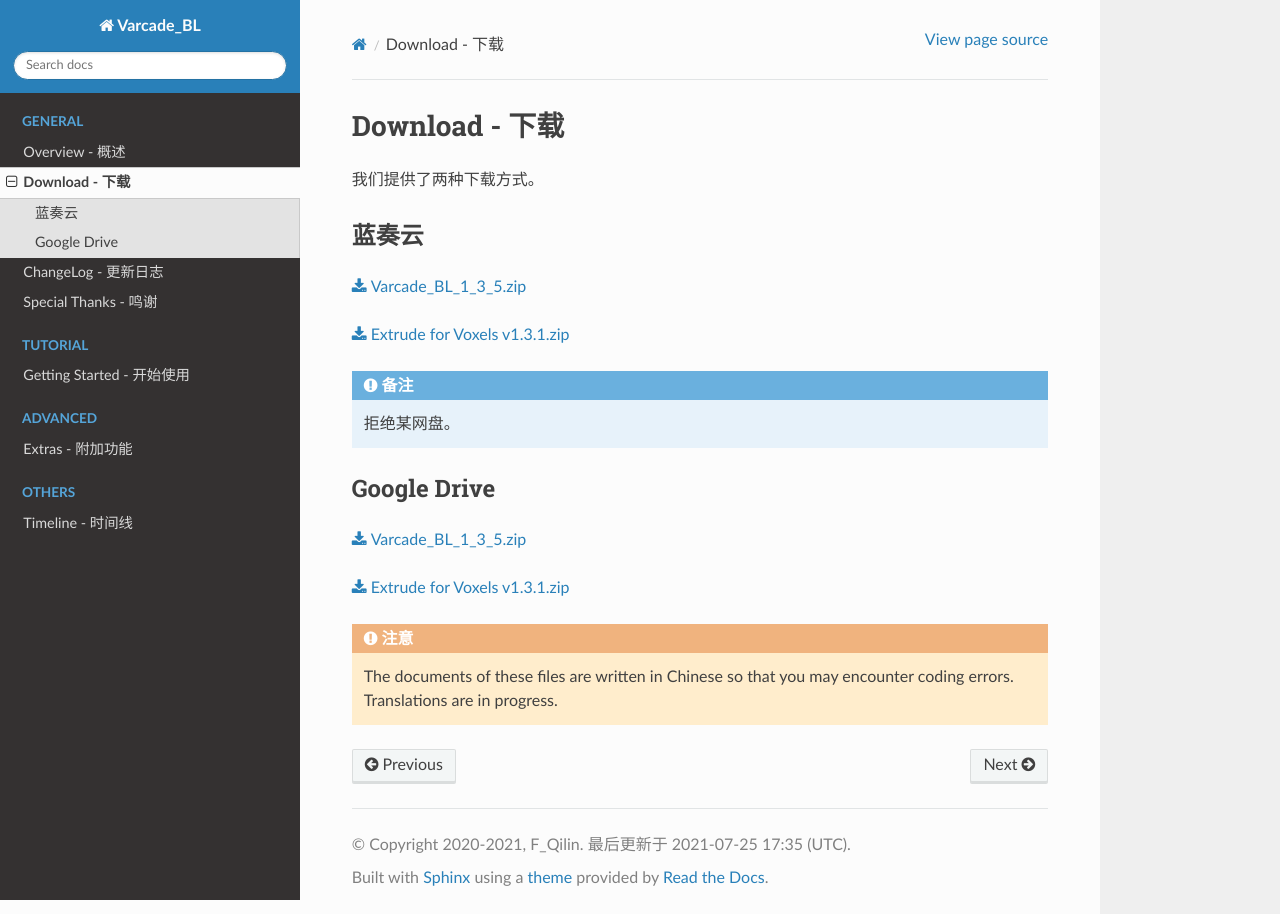
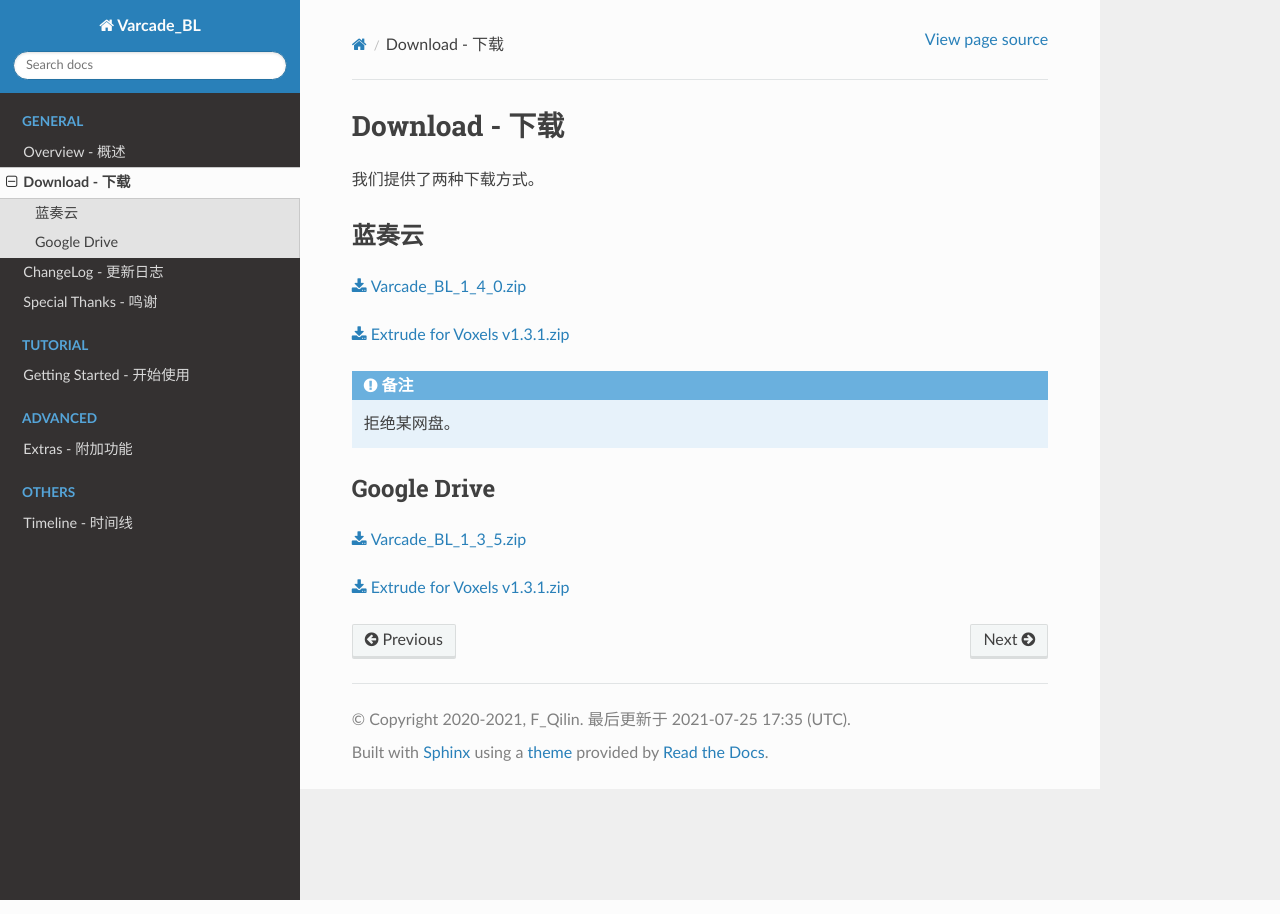
Before and after one commit to FZQ0003/Varcade_BL_Docs, a Sphinx documentation site: the page built from source/download.md, in a window 1280 px wide. Built offline with Sphinx 7.4.7 and the Read the Docs theme 2.0.0, drawn with Linux system fonts in a browser that asks for light colours; the version number could not be read and is left out.

Commit message:
2021-07-26 #2

````diff
--- a/source/download.md
+++ b/source/download.md
@@ -5,7 +5,7 @@
 ## 蓝奏云
 
 ``` eval_rst
-:download:`Varcade_BL_1_3_5.zip <https://fqilin.lanzous.com/iLCkFlxeu5i>`
+:download:`Varcade_BL_1_4_0.zip <https://fqilin.lanzoui.com/icAPdrup79i>`
 
 :download:`Extrude for Voxels v1.3.1.zip <https://fqilin.lanzous.com/iVd6jfc02gf>`
 
@@ -16,11 +16,6 @@
 ## Google Drive
 
 ``` eval_rst
-:download:`Varcade_BL_1_3_5.zip <https://drive.google.com/file/d/115J00X6hLtDxAnK6W_Oe63pl3LXeUP4Y/view?usp=sharing>`
+:download:`Varcade_BL_1_3_5.zip <https://drive.google.com/file/d/1X6cCQPeJwIx6B84FhjpmQkz6nFLubkQs/view?usp=sharing>`
 
 :download:`Extrude for Voxels v1.3.1.zip <https://drive.google.com/file/d/1zux02wVJywK8LkJ-Fyx8YxFouExaFZmh/view?usp=sharing>`
-
-.. attention::
-   The documents of these files are written in Chinese so that you may encounter coding errors.
-   Translations are in progress.
-```
--- a/source/index.rst
+++ b/source/index.rst
@@ -4,7 +4,8 @@
 当前文档对应版本：|ver| (|ver_date|)。
 
 .. important::
-   尚未完工，预计2021-07-26前完成v1.4.0。
+   The documents are written in Chinese and not completed yet.
+   Translations are in progress.
 
 .. toctree::
    :caption: General
````
Also changed, not shown: source/extra.md (+5 -0 lines), source/overview.md (+1 -4 lines), source/start.md (+6 -1 lines), source/images/01.png, source/images/02.png (deleted), 2 other files.
